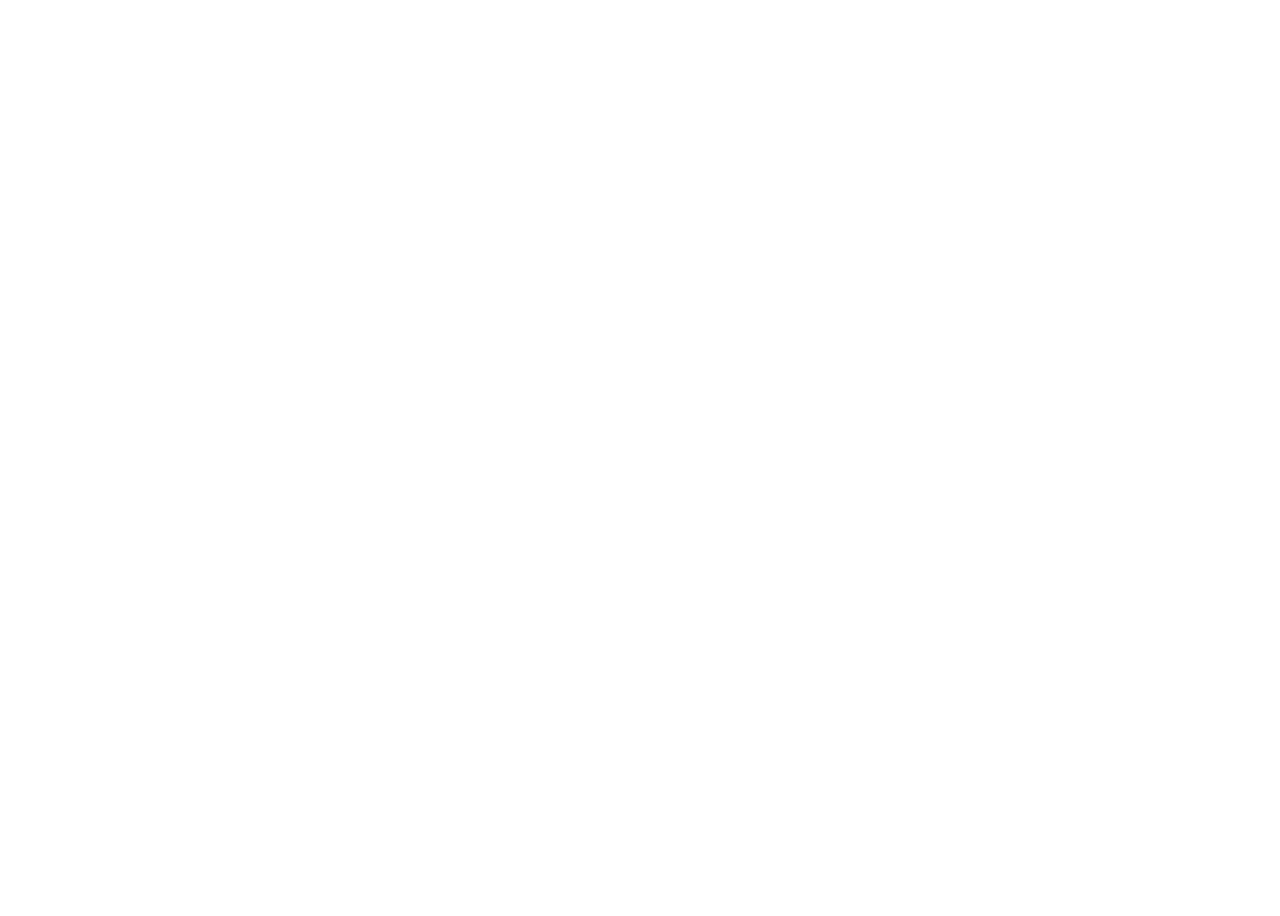
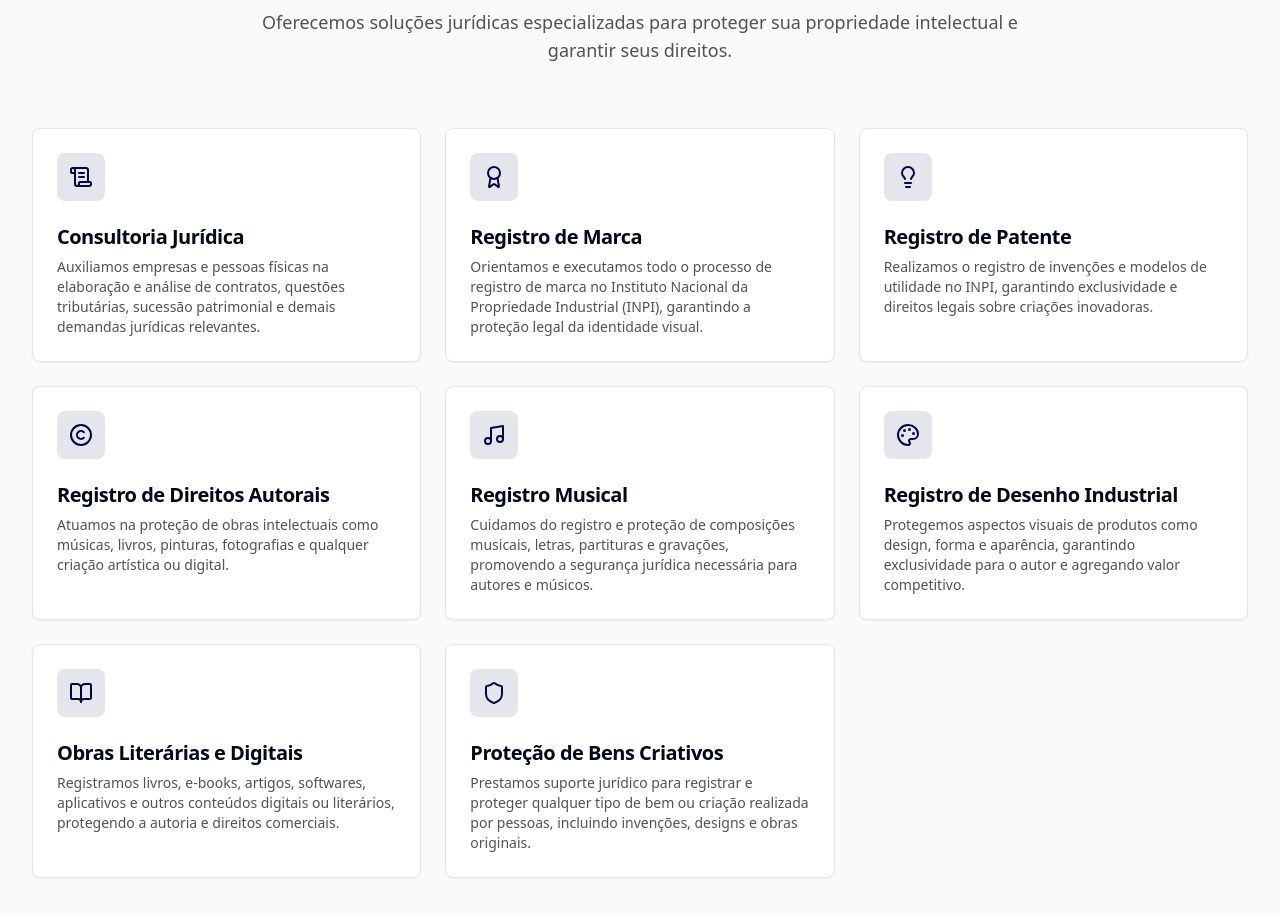
Before and after one commit to luizinhodavp041/hlg-assessoria-juridica, a Next.js app: page / in a window 1280 px wide. Shown: the part 940-1856 px from the top of the page. Before the commit the page ends 800 px from the top, so only its background shows below. Built offline with nearby package versions, Linux system fonts and the light colour scheme.

Commit message:
serviços

```diff
--- a/src/app/page.tsx
+++ b/src/app/page.tsx
@@ -1,11 +1,13 @@
 import { Header } from "@/components/layout/header";
 import { Hero } from "@/components/sections/hero";
+import { Services } from "@/components/sections/services";
 
 export default function Home() {
   return (
     <main className="min-h-screen">
       <Header />
       <Hero />
+      <Services />
     </main>
   );
 }
--- a/src/components/sections/services.tsx
+++ b/src/components/sections/services.tsx
@@ -0,0 +1,101 @@
+import {
+  ScrollText,
+  Award,
+  Lightbulb,
+  Copyright,
+  Music,
+  Palette,
+  BookOpen,
+  Shield,
+} from "lucide-react";
+import {
+  Card,
+  CardHeader,
+  CardTitle,
+  CardDescription,
+} from "@/components/ui/card";
+
+const services = [
+  {
+    icon: ScrollText,
+    title: "Consultoria Jurídica",
+    description:
+      "Auxiliamos empresas e pessoas físicas na elaboração e análise de contratos, questões tributárias, sucessão patrimonial e demais demandas jurídicas relevantes.",
+  },
+  {
+    icon: Award,
+    title: "Registro de Marca",
+    description:
+      "Orientamos e executamos todo o processo de registro de marca no Instituto Nacional da Propriedade Industrial (INPI), garantindo a proteção legal da identidade visual.",
+  },
+  {
+    icon: Lightbulb,
+    title: "Registro de Patente",
+    description:
+      "Realizamos o registro de invenções e modelos de utilidade no INPI, garantindo exclusividade e direitos legais sobre criações inovadoras.",
+  },
+  {
+    icon: Copyright,
+    title: "Registro de Direitos Autorais",
+    description:
+      "Atuamos na proteção de obras intelectuais como músicas, livros, pinturas, fotografias e qualquer criação artística ou digital.",
+  },
+  {
+    icon: Music,
+    title: "Registro Musical",
+    description:
+      "Cuidamos do registro e proteção de composições musicais, letras, partituras e gravações, promovendo a segurança jurídica necessária para autores e músicos.",
+  },
+  {
+    icon: Palette,
+    title: "Registro de Desenho Industrial",
+    description:
+      "Protegemos aspectos visuais de produtos como design, forma e aparência, garantindo exclusividade para o autor e agregando valor competitivo.",
+  },
+  {
+    icon: BookOpen,
+    title: "Obras Literárias e Digitais",
+    description:
+      "Registramos livros, e-books, artigos, softwares, aplicativos e outros conteúdos digitais ou literários, protegendo a autoria e direitos comerciais.",
+  },
+  {
+    icon: Shield,
+    title: "Proteção de Bens Criativos",
+    description:
+      "Prestamos suporte jurídico para registrar e proteger qualquer tipo de bem ou criação realizada por pessoas, incluindo invenções, designs e obras originais.",
+  },
+];
+
+export function Services() {
+  return (
+    <section className="py-24 bg-neutral-50" id="servicos">
+      <div className="container">
+        <div className="text-center max-w-3xl mx-auto mb-16">
+          <h2 className="text-3xl font-bold text-primary mb-4">
+            Nossos Serviços
+          </h2>
+          <p className="text-neutral-600 text-lg">
+            Oferecemos soluções jurídicas especializadas para proteger sua
+            propriedade intelectual e garantir seus direitos.
+          </p>
+        </div>
+
+        <div className="grid grid-cols-1 md:grid-cols-2 lg:grid-cols-3 gap-6">
+          {services.map((service, index) => (
+            <Card key={index} className="hover:shadow-lg transition-shadow">
+              <CardHeader>
+                <div className="w-12 h-12 rounded-lg bg-primary/10 flex items-center justify-center mb-4">
+                  <service.icon className="w-6 h-6 text-primary" />
+                </div>
+                <CardTitle className="text-xl mb-2">{service.title}</CardTitle>
+                <CardDescription className="text-neutral-600">
+                  {service.description}
+                </CardDescription>
+              </CardHeader>
+            </Card>
+          ))}
+        </div>
+      </div>
+    </section>
+  );
+}
--- /dev/null
+++ b/src/components/ui/card.tsx
@@ -0,0 +1,79 @@
+import * as React from "react"
+
+import { cn } from "@/lib/utils"
+
+const Card = React.forwardRef<
+  HTMLDivElement,
+  React.HTMLAttributes<HTMLDivElement>
+>(({ className, ...props }, ref) => (
+  <div
+    ref={ref}
+    className={cn(
+      "rounded-lg border bg-card text-card-foreground shadow-sm",
+      className
+    )}
+    {...props}
+  />
+))
+Card.displayName = "Card"
+
+const CardHeader = React.forwardRef<
+  HTMLDivElement,
+  React.HTMLAttributes<HTMLDivElement>
+>(({ className, ...props }, ref) => (
+  <div
+    ref={ref}
+    className={cn("flex flex-col space-y-1.5 p-6", className)}
+    {...props}
+  />
+))
+CardHeader.displayName = "CardHeader"
+
+const CardTitle = React.forwardRef<
+  HTMLDivElement,
+  React.HTMLAttributes<HTMLDivElement>
+>(({ className, ...props }, ref) => (
+  <div
+    ref={ref}
+    className={cn(
+      "text-2xl font-semibold leading-none tracking-tight",
+      className
+    )}
+    {...props}
+  />
+))
+CardTitle.displayName = "CardTitle"
+
+const CardDescription = React.forwardRef<
+  HTMLDivElement,
+  React.HTMLAttributes<HTMLDivElement>
+>(({ className, ...props }, ref) => (
+  <div
+    ref={ref}
+    className={cn("text-sm text-muted-foreground", className)}
+    {...props}
+  />
+))
+CardDescription.displayName = "CardDescription"
+
+const CardContent = React.forwardRef<
+  HTMLDivElement,
+  React.HTMLAttributes<HTMLDivElement>
+>(({ className, ...props }, ref) => (
+  <div ref={ref} className={cn("p-6 pt-0", className)} {...props} />
+))
+CardContent.displayName = "CardContent"
+
+const CardFooter = React.forwardRef<
+  HTMLDivElement,
+  React.HTMLAttributes<HTMLDivElement>
+>(({ className, ...props }, ref) => (
+  <div
+    ref={ref}
+    className={cn("flex items-center p-6 pt-0", className)}
+    {...props}
+  />
+))
+CardFooter.displayName = "CardFooter"
+
+export { Card, CardHeader, CardFooter, CardTitle, CardDescription, CardContent }
```
